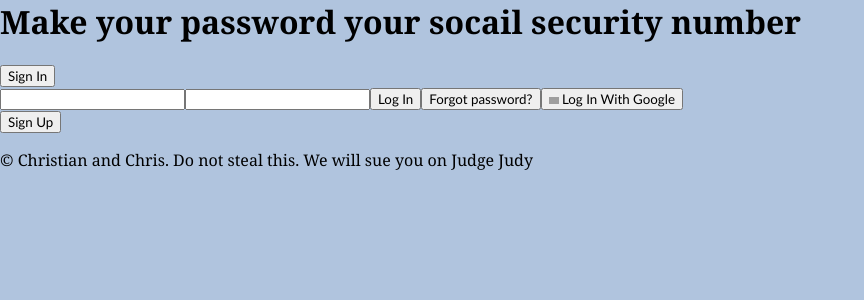
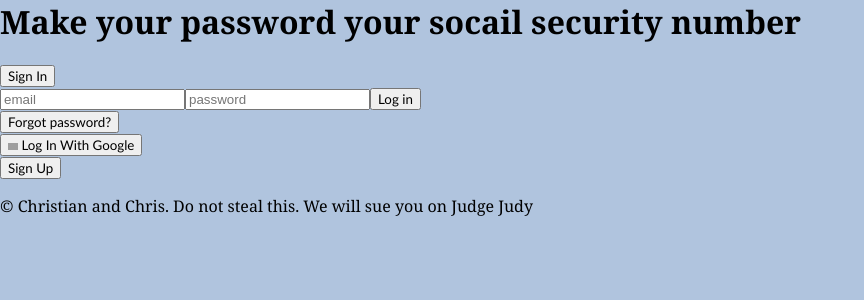
Before and after one commit to cvaldovinos/cs124-lab2, a React (Create React App) app: page / in a window 1280 px wide. Both pictures are taken after a click on the button "Sign In". Shown: the top 300 px of the page, without its empty margins (0-864 px from the left). Built offline with nearby package versions, Linux system fonts and the light colour scheme; no server answers; grey boxes are pictures that could not be loaded.

Commit message:
Did styling, tried to figure out security rules

```diff
--- a/src/HomeView.js
+++ b/src/HomeView.js
@@ -19,13 +19,17 @@ function HomeView(props) {
         console.log("ERROR: List data failed to load from Firestore")
     }
 
+
     function handleListAdded(listName) {
         let listId = generateUniqueID();
         setShowName(false)
         setDoc(doc(props.db, props.collection, listId),
             {
                 key: listId,
-                name: listName
+                name: listName,
+                owner: props.user.email,
+                canView: [],
+                canEdit: []
             }).then(() => {})
     }
 
--- a/src/SignIn.js
+++ b/src/SignIn.js
@@ -14,11 +14,17 @@ function SignIn(props) {
         <div>
             <button id={"signIn"} onClick={() => {props.handleShowUserField("signIn")}}>Sign In</button>
             {props.showUserField === "signIn" && <div id={"popup"}>
-                <input id="email" type={"text"} onChange={(e) => setEmail(e.target.value)}></input>
-                <input id="password" type={"password"} onChange={(e) => setPassword(e.target.value)}></input>
-                <button onClick={() => signInWithEmailAndPassword(email, passw)}>Log In</button>
-                <button onClick={() => sendPasswordResetEmail(email)}>Forgot password?</button>
-                <button onClick={() => signInWithGoogle() }> <img id={"googleLogo"} src={"https://aws1.discourse-cdn.com/auth0/optimized/3X/8/a/8a06490f525c8f65d4260204bc3bc7b0e1fb0ba7_2_500x500.png"}/> Log In With Google</button>
+                <div>
+                    <input id="email" type={"text"} placeholder={"email"} onChange={(e) => setEmail(e.target.value)}></input>
+                    <input id="password" type={"password"} placeholder={"password"} onChange={(e) => setPassword(e.target.value)}></input>
+                    <button onClick={() => signInWithEmailAndPassword(email, passw)}>Log in</button>
+                </div>
+                <div>
+                    <button id={"forgotPass"} onClick={() => sendPasswordResetEmail(email)}>Forgot password?</button>
+                </div>
+                <div>
+                    <button onClick={() => signInWithGoogle() }> <img id={"googleLogo"} src={"https://aws1.discourse-cdn.com/auth0/optimized/3X/8/a/8a06490f525c8f65d4260204bc3bc7b0e1fb0ba7_2_500x500.png"}/> Log In With Google</button>
+                </div>
             </div>
             }
         </div>
--- a/src/SignUp.js
+++ b/src/SignUp.js
@@ -11,8 +11,8 @@ function SignUp(props) {
             <button id={"signUp"} onClick={() => {props.handleShowUserField("signUp")}}>Sign Up</button>
             {props.showUserField === "signUp" &&
                 <div>
-                    <input id="email" type={"text"} onChange={(e) => setEmail(e.target.value)}></input>
-                    <input id="password" type={"password"} onChange={(e) => setPassword(e.target.value)}></input>
+                    <input id="email" type={"text"} placeholder={"email"} onChange={(e) => setEmail(e.target.value)}></input>
+                    <input id="password" type={"password"} placeholder={"password"} onChange={(e) => setPassword(e.target.value)}></input>
                     <button onClick={() => {
                         createUserWithEmailAndPassword(email, passw).catch(error => console.log(error))
                     }}>Sign Up
```
